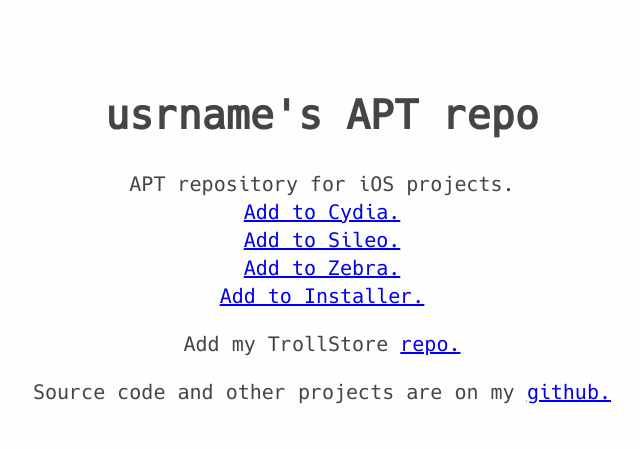
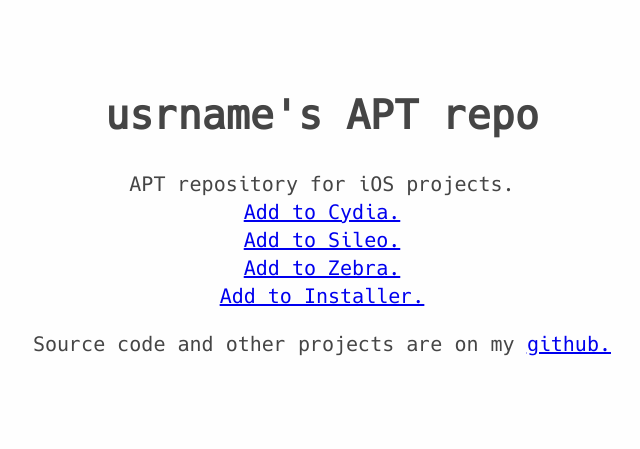
Before and after one commit to usrnamewastaken/usrnamewastaken.github.io, a plain HTML site: page index.html in a window 1280 px wide. Shown: the whole page, without its empty margins (318-958 px from the left). Drawn offline with Linux system fonts and the light colour scheme.

Commit message:
Update index.html

```diff
--- a/index.html
+++ b/index.html
@@ -56,11 +56,6 @@ src: url("https://usrnamewastaken.github.io/ttf/Hack-Regular.ttf");
 <br> <a href="installer://add/repo=https://usrnamewastaken.github.io/apt/">Add to Installer.</a>
 </p>
 
-
-<p> Add my TrollStore
-<a href="trollstore://source?url=https://usrnamewastaken.github.io/TrollSource.json">repo.</a>
-</p>
-
 <p> Source code and other projects are on my
 <a href="https://github.com/usrnamewastaken">github.</a>
 </p>
```
